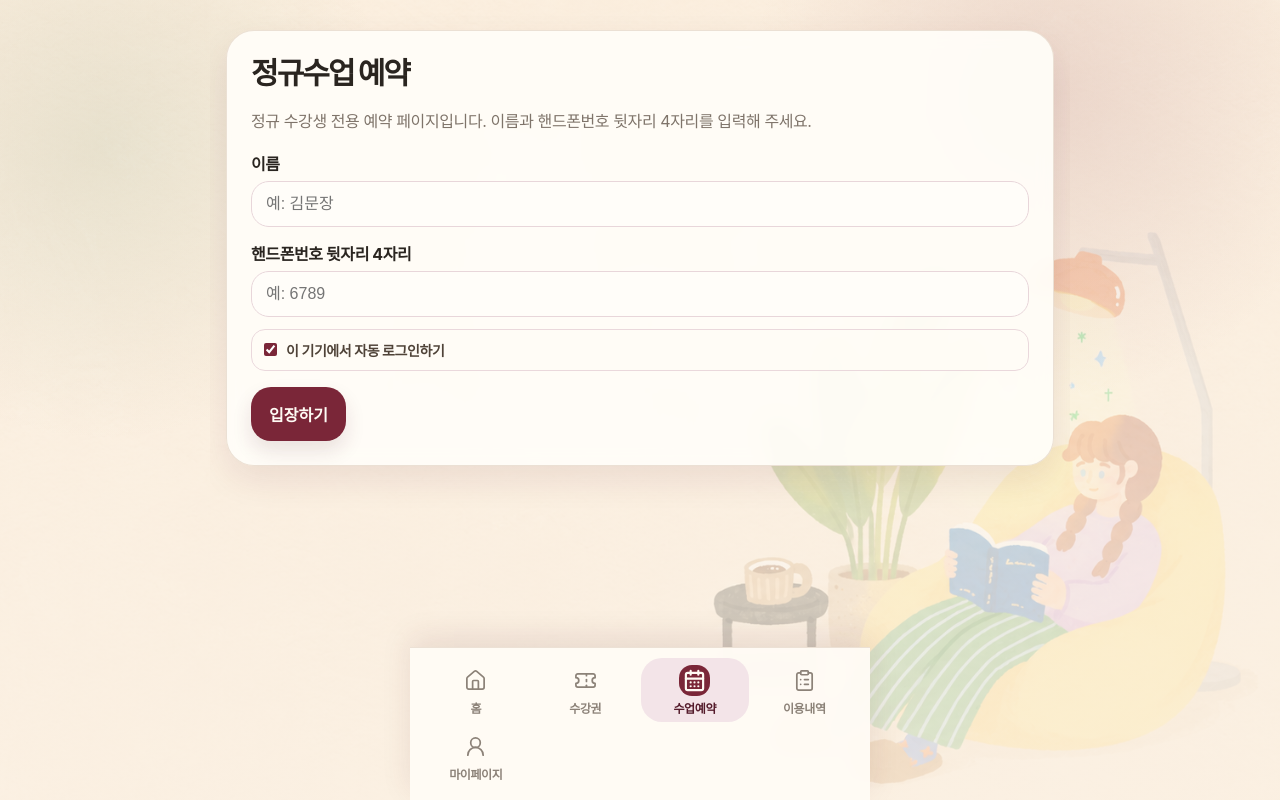
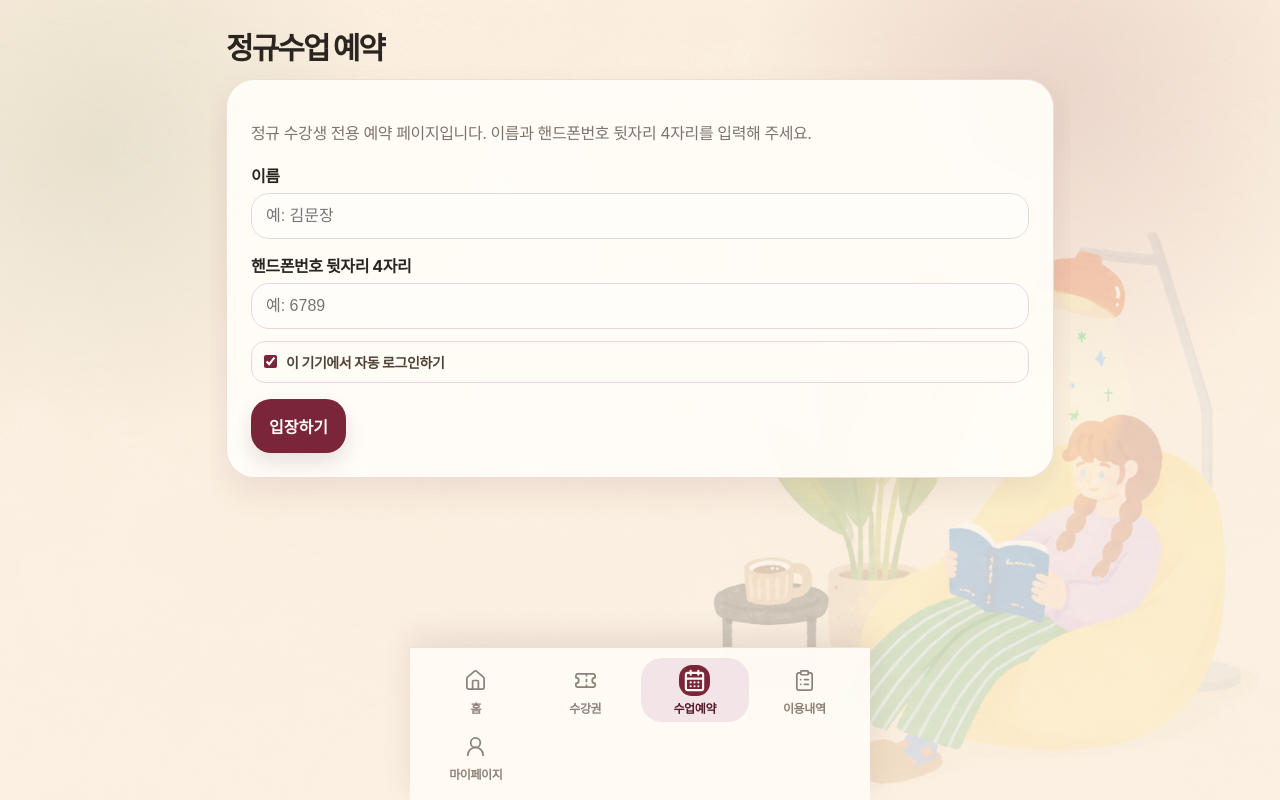
Before and after one commit to dlduswn001/reservation, a Next.js app: page /regular in a window 1280 px wide. Built offline with nearby package versions, Linux system fonts and the light colour scheme.

Commit message:
design: align student pages to new white-app navigation

```diff
--- a/app/regular/page.tsx
+++ b/app/regular/page.tsx
@@ -474,9 +474,9 @@ export default function RegularPage() {
   }
 
   return (
-    <main className="container appContainer" style={styles.appContainer}>
+    <main className="container appContainer studioApp studioRegularPage" style={styles.appContainer}>
+      <header className="studioPageHeader"><h1>정규수업 예약</h1></header>
       <section className="card" style={styles.topCardFix}>
-        <h1>정규수업 예약</h1>
         {!student ? (
           <div>
             <p>정규 수강생 전용 예약 페이지입니다. 이름과 핸드폰번호 뒷자리 4자리를 입력해 주세요.</p>
```
